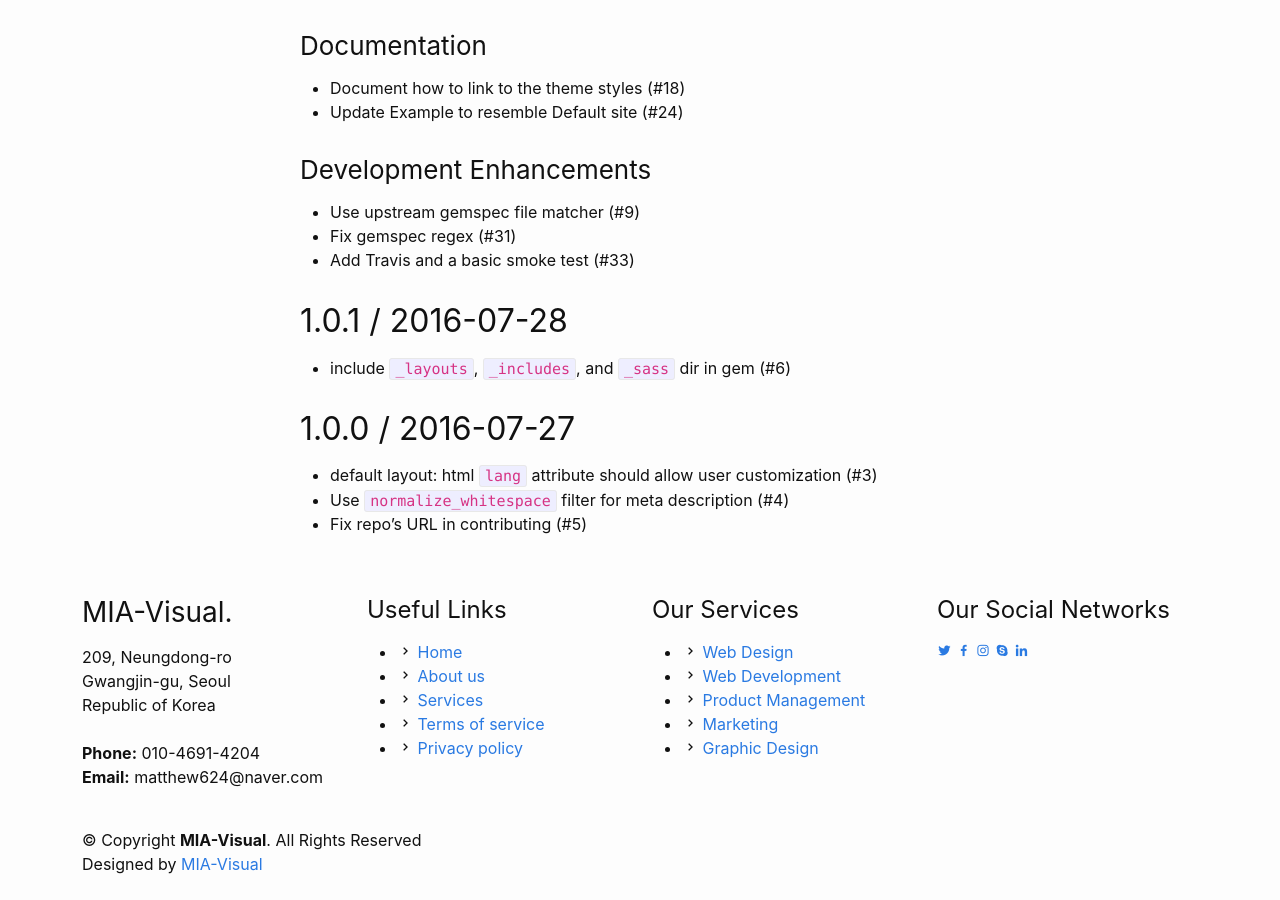
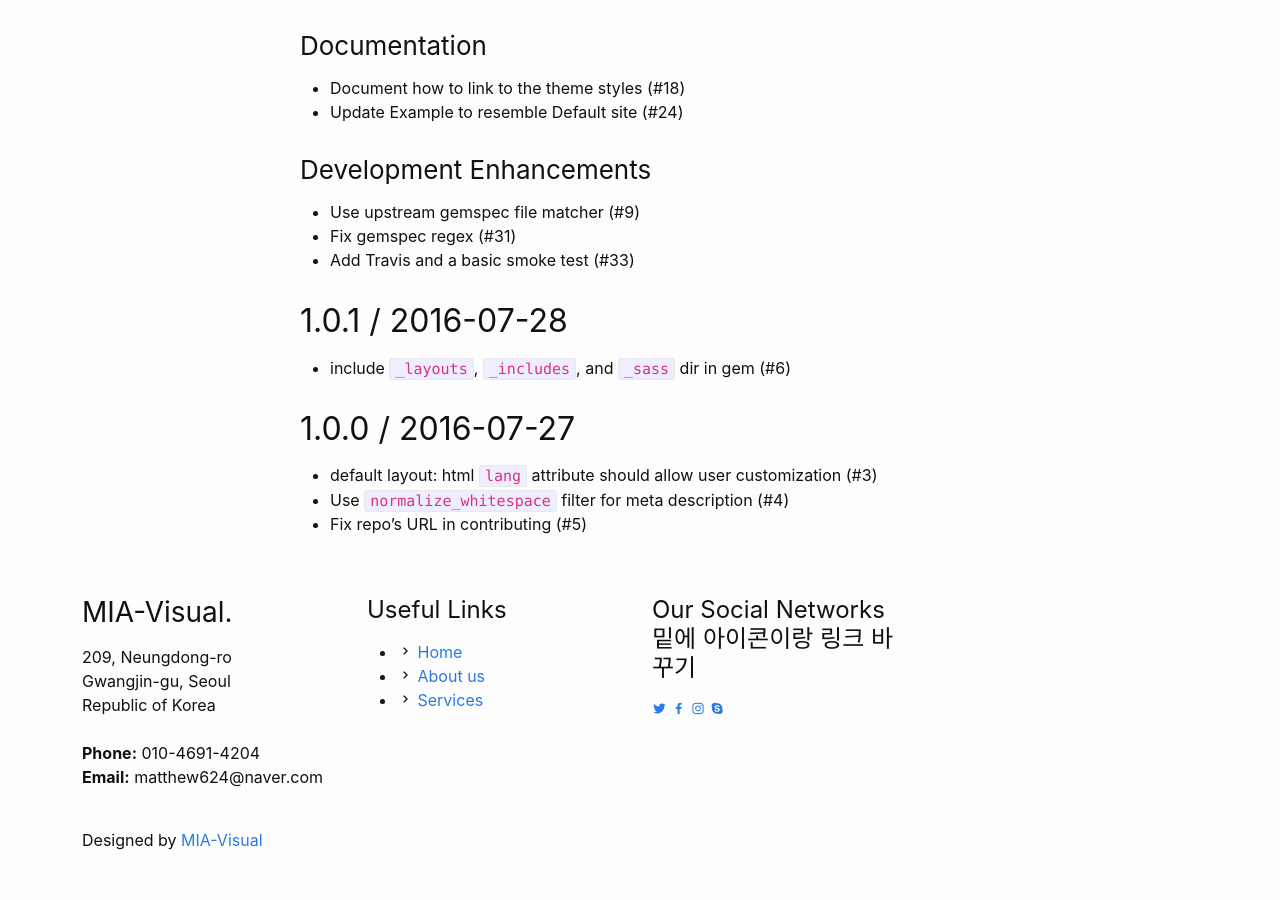
Before and after one commit to JooYoung-23/MIA-Visual, a Jekyll site: the page built from History.markdown, in a window 1280 px wide and 900 px high, scrolled down 6246 px. Built offline with Jekyll 4.4.1, drawn with Linux system fonts in a browser that asks for light colours; our own code applies the rules of GitHub Pages for plain Markdown files; after the commit the page ends 7122 px from its top, so only the background shows below that.

Commit message:
Update footer.html

```diff
--- a/_includes/footer.html
+++ b/_includes/footer.html
@@ -22,30 +22,17 @@
               <li><i class="bx bx-chevron-right"></i> <a href="#">Home</a></li>
               <li><i class="bx bx-chevron-right"></i> <a href="#">About us</a></li>
               <li><i class="bx bx-chevron-right"></i> <a href="#">Services</a></li>
-              <li><i class="bx bx-chevron-right"></i> <a href="#">Terms of service</a></li>
-              <li><i class="bx bx-chevron-right"></i> <a href="#">Privacy policy</a></li>
             </ul>
           </div>
 
-          <div class="col-lg-3 col-md-6 footer-links">
-            <h4>Our Services</h4>
-            <ul>
-              <li><i class="bx bx-chevron-right"></i> <a href="#">Web Design</a></li>
-              <li><i class="bx bx-chevron-right"></i> <a href="#">Web Development</a></li>
-              <li><i class="bx bx-chevron-right"></i> <a href="#">Product Management</a></li>
-              <li><i class="bx bx-chevron-right"></i> <a href="#">Marketing</a></li>
-              <li><i class="bx bx-chevron-right"></i> <a href="#">Graphic Design</a></li>
-            </ul>
-          </div>
 
           <div class="col-lg-3 col-md-6 footer-links">
-            <h4>Our Social Networks</h4>
+            <h4>Our Social Networks 밑에 아이콘이랑 링크 바꾸기</h4>
             <div class="social-links mt-3">
               <a href="#" class="twitter"><i class="bx bxl-twitter"></i></a>
               <a href="#" class="facebook"><i class="bx bxl-facebook"></i></a>
               <a href="#" class="instagram"><i class="bx bxl-instagram"></i></a>
               <a href="#" class="google-plus"><i class="bx bxl-skype"></i></a>
-              <a href="#" class="linkedin"><i class="bx bxl-linkedin"></i></a>
             </div>
           </div>
 
@@ -54,9 +41,6 @@
     </div>
 
     <div class="container py-4">
-      <div class="copyright">
-        &copy; Copyright <strong><span>MIA-Visual</span></strong>. All Rights Reserved
-      </div>
       <div class="credits">
         <!-- All the links in the footer should remain intact. -->
         <!-- You can delete the links only if you purchased the pro version. -->
```
